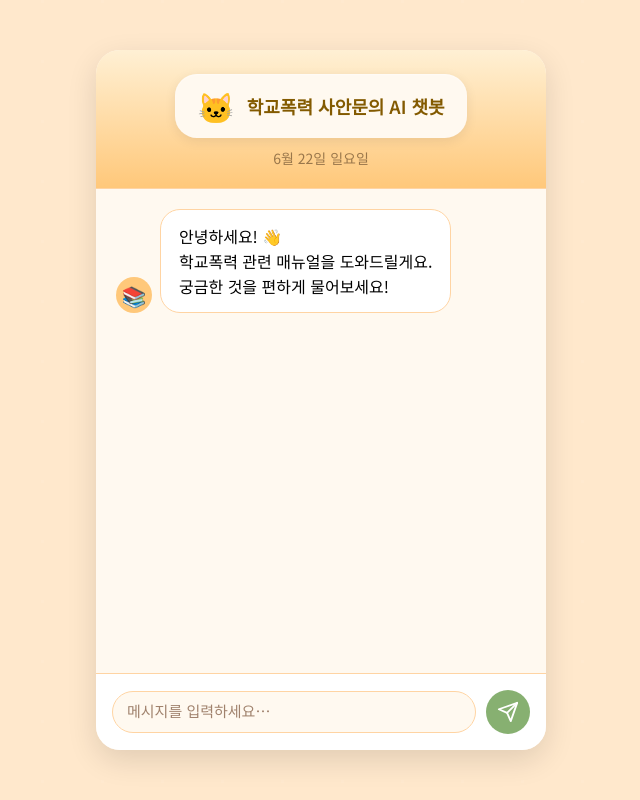
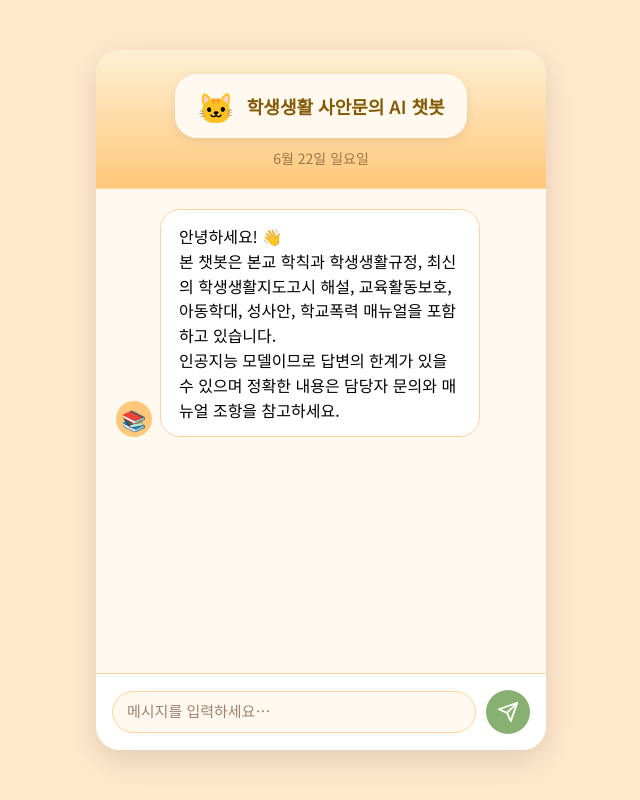
Before and after one commit to nomadcgrang9/school-violence-chatbot, a Flask app: page / in a window 1280 px wide. Shown: the whole page, without its empty margins (319-959 px from the left). Run offline with Flask 3, Linux system fonts and the light colour scheme.

Commit message:
Update index.html

```diff
--- a/templates/index.html
+++ b/templates/index.html
@@ -3,7 +3,7 @@
 <head>
   <meta charset="UTF-8" />
   <meta name="viewport" content="width=device-width,initial-scale=1" />
-  <title>학교폭력 사안문의 AI 챗봇</title>
+  <title>성남화랑 학생생활교육 AI 챗봇</title>
   <link href="https://fonts.googleapis.com/css2?family=Noto+Sans+KR:wght@300;400;600&display=swap" rel="stylesheet">
   <style>
     :root {
@@ -119,14 +119,14 @@
 <body>
   <div id="chat-container">
     <div id="header">
-      <div class="mascot"><span style="font-size:30px">🐱</span><h1>학교폭력 사안문의 AI 챗봇</h1></div>
+      <div class="mascot"><span style="font-size:30px">🐱</span><h1>학생생활 사안문의 AI 챗봇</h1></div>
       <div class="date" id="current-date"></div>
     </div>
 
     <div id="chat-window">
       <div class="message bot">
         <div class="avatar">📚</div>
-        <div class="message-bubble">안녕하세요! 👋<br>학교폭력 관련 매뉴얼을 도와드릴게요.<br>궁금한 것을 편하게 물어보세요!</div>
+        <div class="message-bubble">안녕하세요! 👋<br>본 챗봇은 본교 학칙과 학생생활규정, 최신의 학생생활지도고시 해설, 교육활동보호, 아동학대, 성사안, 학교폭력 매뉴얼을 포함하고 있습니다. <br> 인공지능 모델이므로 답변의 한계가 있을 수 있으며 정확한 내용은 담당자 문의와 매뉴얼 조항을 참고하세요. </div>
       </div>
     </div>
 
```
